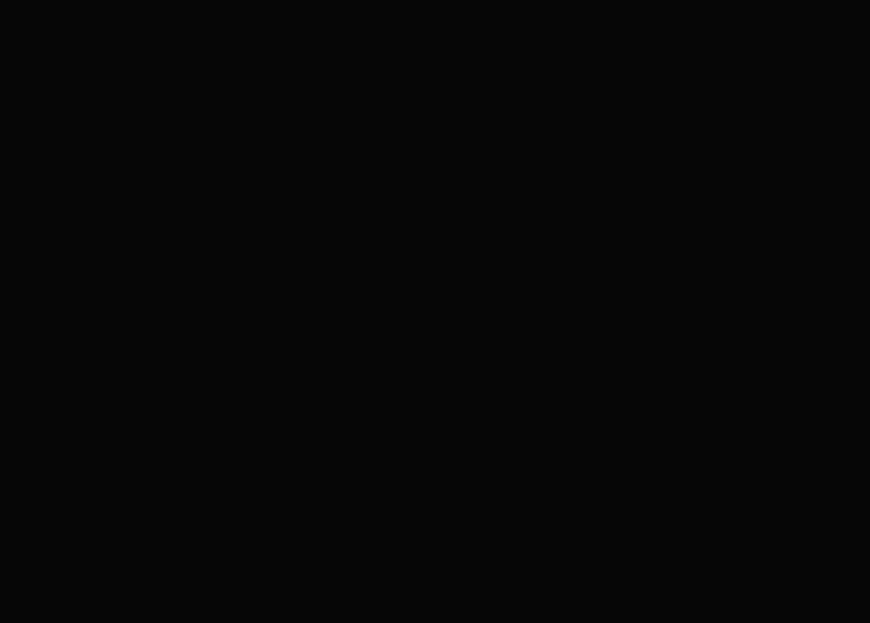
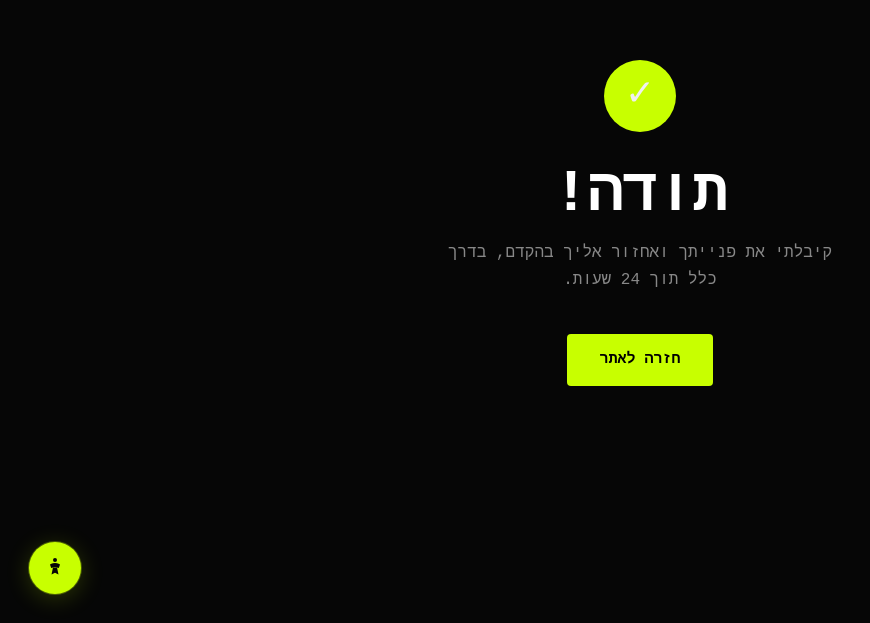
Before and after one commit to romanb123/rbweb, a Next.js app: page /thank-you in a window 1280 px wide. Before the commit this address had no page. Shown: the part 177-800 px from the top of the page, without its empty margins (0-870 px from the left). Built offline with nearby package versions, Linux system fonts and the light colour scheme.

Commit message:
Add thank-you page and redirect contact form after submission
Co-Authored-By: Claude Sonnet 4.6 <noreply@anthropic.com>

```diff
--- a/app/_components/HomePage.tsx
+++ b/app/_components/HomePage.tsx
@@ -1,6 +1,7 @@
 'use client'
 
 import { useEffect, useState } from 'react'
+import { useRouter } from 'next/navigation'
 
 // ─── Types & Translations ─────────────────────────────────────────────────────
 type Lang = 'he' | 'en' | 'ru' | 'th'
@@ -691,6 +692,7 @@ type FormStatus = 'idle' | 'sending' | 'sent' | 'error'
 
 function Contact({ lang }: { lang: Lang }) {
   const t = T[lang].contact
+  const router = useRouter()
   const [status, setStatus] = useState<FormStatus>('idle')
   const [form, setForm] = useState({ name: '', email: '', phone: '', message: '' })
   const [agreed, setAgreed] = useState(false)
@@ -712,9 +714,9 @@ function Contact({ lang }: { lang: Lang }) {
         body: JSON.stringify(form),
       })
       if (!res.ok) throw new Error()
-      setStatus('sent')
       setForm({ name: '', email: '', phone: '', message: '' })
       setAgreed(false)
+      router.push('/thank-you')
     } catch {
       setStatus('error')
     }
--- /dev/null
+++ b/app/thank-you/page.tsx
@@ -0,0 +1,26 @@
+import Link from 'next/link'
+
+export const metadata = {
+  title: 'תודה על פנייתך | RBapp',
+}
+
+export default function ThankYouPage() {
+  return (
+    <main style={{ background: '#060606', minHeight: '100vh', display: 'flex', alignItems: 'center', justifyContent: 'center', fontFamily: 'monospace', padding: '24px', textAlign: 'center', direction: 'rtl' }}>
+      <div>
+        <div style={{ width: 72, height: 72, background: '#c8ff00', borderRadius: '50%', display: 'flex', alignItems: 'center', justifyContent: 'center', margin: '0 auto 32px', fontSize: 36 }}>
+          ✓
+        </div>
+        <h1 style={{ fontSize: 'clamp(32px, 6vw, 60px)', fontWeight: 800, color: '#fff', letterSpacing: '-0.02em', lineHeight: 1, marginBottom: 16 }}>
+          תודה!
+        </h1>
+        <p style={{ color: '#888', fontSize: 16, lineHeight: 1.7, maxWidth: 420, margin: '0 auto 40px' }}>
+          קיבלתי את פנייתך ואחזור אליך בהקדם, בדרך כלל תוך 24 שעות.
+        </p>
+        <Link href="/he" style={{ display: 'inline-block', background: '#c8ff00', color: '#000', fontWeight: 700, fontSize: 15, padding: '14px 32px', borderRadius: '4px', textDecoration: 'none' }}>
+          חזרה לאתר
+        </Link>
+      </div>
+    </main>
+  )
+}
```
